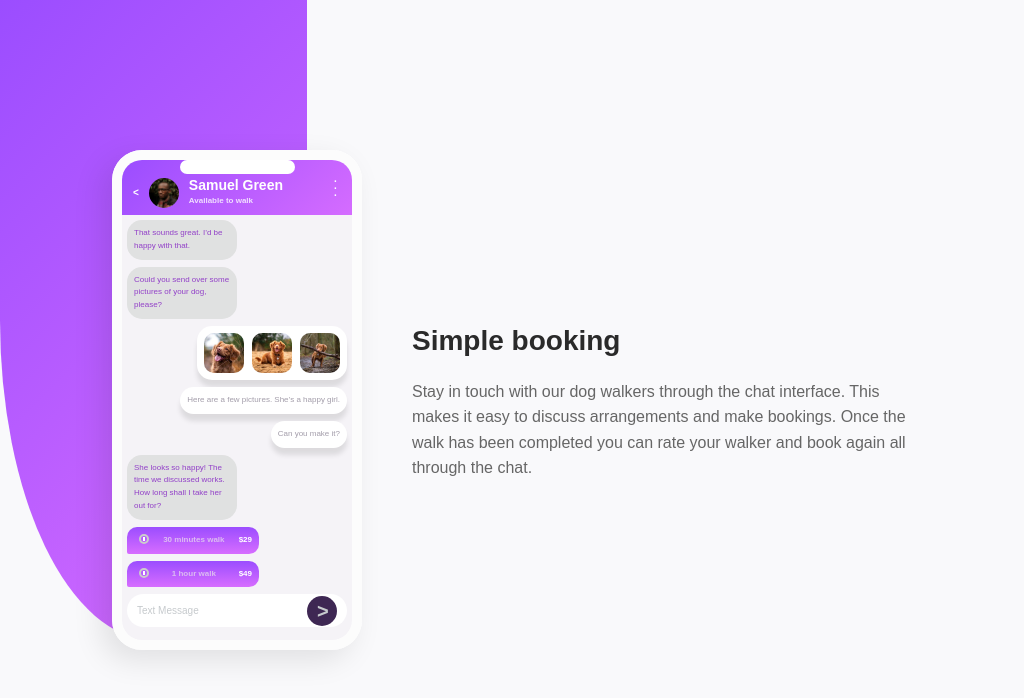
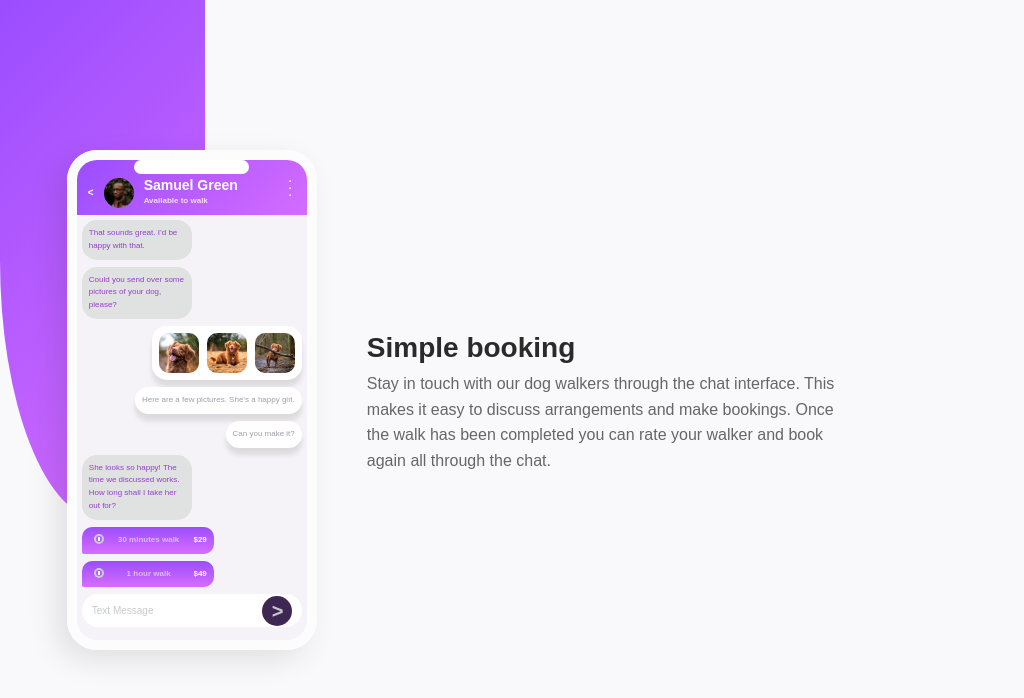
Before and after one commit to wisdom-ebong/chat-app-css-illustration, a plain HTML site: page index.html in a window 1024 px wide. Drawn offline with Linux system fonts and the light colour scheme; a web font is replaced by a local one.

Commit message:
Updated media queries

```diff
--- a/styles.css
+++ b/styles.css
@@ -18,9 +18,6 @@
     /* Background Decoration */
 
       .bg {
-        display: flex;
-        justify-content: center;
-        align-items: center;
         margin: 0;
         padding: 20px;
         background: linear-gradient(135deg, #9b4dff, #d76dff) no-repeat left top, #f9f9fb;
@@ -334,3 +331,28 @@
         max-width: 100%;
       }
     }
+
+    @media (min-width: 961px) and (max-width: 1200px) {
+
+      .bg {
+        width: 20vw;
+        height: 65vh;
+        border-bottom-left-radius: 50% 50%;
+        border-bottom-right-radius: 50% 50%;
+      }
+
+      .container {
+        flex-direction: row;
+      }
+
+      .text-section h1,
+      .text-section p {
+        text-align: left;
+        width: 80%;
+        margin: 0;
+      }
+
+      .text-section {
+        max-width: 60%;
+      }
+    }
```
